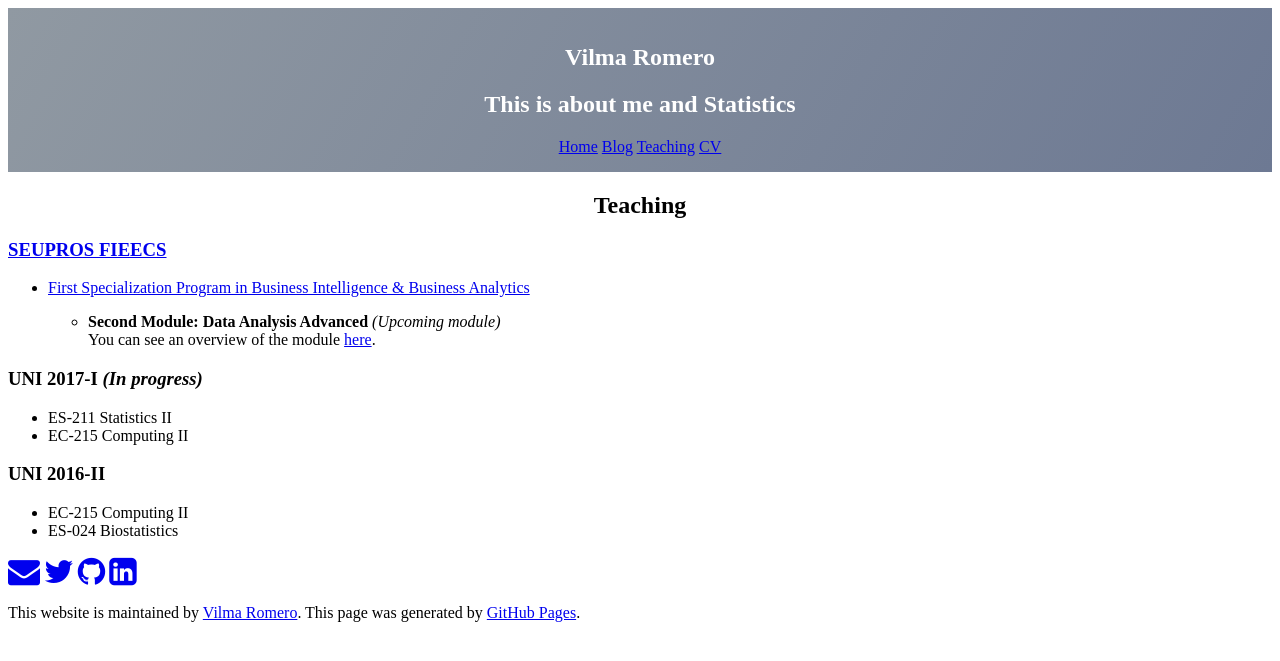
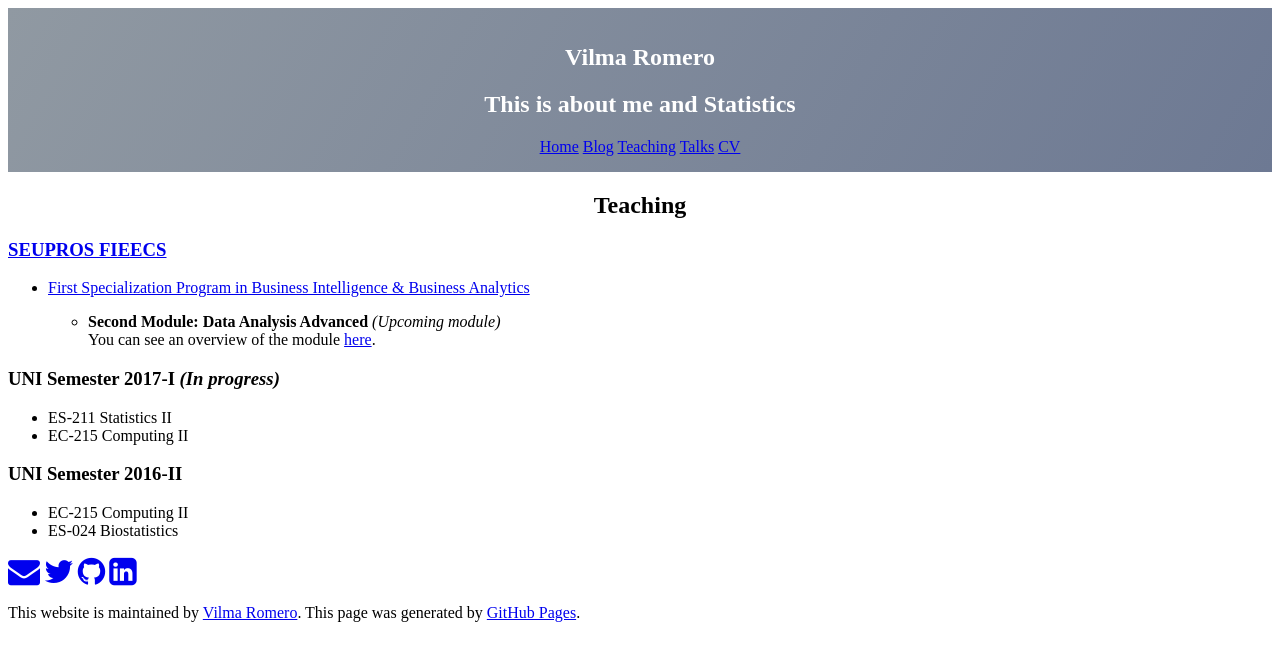
Before and after one commit to SpeckyPeruvianStats/vilmaromero.github.io, a Jekyll site: the page built from teaching.md, in a window 1280 px wide. Shown: the top 661 px of the page. Built offline with Jekyll 4.4.1, drawn with Linux system fonts in a browser that asks for light colours; nearby versions of some CDN libraries.

Commit message:
Edition of talks section

```diff
--- a/_includes/page-header-post.html
+++ b/_includes/page-header-post.html
@@ -2,5 +2,6 @@
   <a href={{site.url}}/index class="btn">Home</a>
   <a href={{site.url}}/blog class="btn">Blog</a>
   <a href={{site.url}}/teaching class="btn">Teaching</a>
+  <a href={{site.url}}/talks class="btn">Talks</a>
   <a href={{site.url}}/cv class="btn">CV</a>
 </section>
--- a/_includes/page-header.html
+++ b/_includes/page-header.html
@@ -4,7 +4,7 @@
   <a href={{site.url}}/index class="btn">Home</a>
   <a href={{site.url}}/blog class="btn">Blog</a>
   <a href={{site.url}}/teaching class="btn">Teaching</a>
-<!--   <a href={{site.url}}/data class="btn">Data</a> -->
+  <a href={{site.url}}/talks class="btn">Talks</a>
   <a href={{site.url}}/cv class="btn">CV</a>
 <!--
   <a href="#" class="btn">View on GitHub</a>
--- a/teaching.md
+++ b/teaching.md
@@ -12,12 +12,12 @@
 
 	* **Second Module: Data Analysis Advanced** *(Upcoming module)* <br/> You can see an overview of the module [here](/downloads/Modulo2.pdf).
 
-### UNI 2017-I *(In progress)*
+### UNI Semester 2017-I *(In progress)*
 
 * ES-211 Statistics II
 * EC-215 Computing II
 
-### UNI 2016-II
+### UNI Semester 2016-II
 
 * EC-215 Computing II
 * ES-024 Biostatistics
```
Also changed, not shown: talks.md (added, +15 -0 lines), 2 other files.
